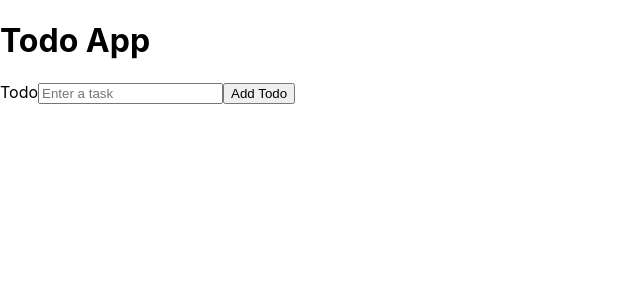
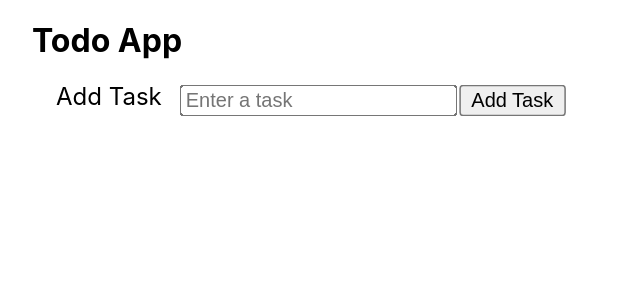
Before and after one commit to cng008/39.8_react-forms, a React (Create React App) app in the folder todo-app/: page / in a window 1280 px wide. Shown: the top 300 px of the page, without its empty margins (0-640 px from the left). Built offline with nearby package versions, Linux system fonts and the light colour scheme.

Commit message:
add styling

```diff
--- a/todo-app/src/App.css
+++ /dev/null
@@ -1,32 +0,0 @@
-.App {
-  text-align: left;
-}
-
-.App-logo {
-  animation: App-logo-spin infinite 20s linear;
-  height: 40vmin;
-}
-
-.App-header {
-  background-color: #282c34;
-  min-height: 100vh;
-  display: flex;
-  flex-direction: column;
-  align-items: center;
-  justify-content: center;
-  font-size: calc(10px + 2vmin);
-  color: white;
-}
-
-.App-link {
-  color: #61dafb;
-}
-
-@keyframes App-logo-spin {
-  from {
-    transform: rotate(0deg);
-  }
-  to {
-    transform: rotate(360deg);
-  }
-}
--- a/todo-app/src/App.js
+++ b/todo-app/src/App.js
@@ -1,6 +1,5 @@
 import React from 'react'
 import TodoList from './TodoList'
-import './App.css'
 
 const App = () => (
   <>
--- /dev/null
+++ b/todo-app/src/NewTodoForm.css
@@ -0,0 +1,14 @@
+.NewTodoForm-Label {
+  font-size: 1.5em;
+  margin: 0 1em;
+}
+
+.NewTodoForm-Input {
+  transform: scale(1.5);
+  margin: 0 3em;
+}
+
+button {
+  transform: scale(1.5);
+  margin: 0 2em;
+}
--- a/todo-app/src/NewTodoForm.js
+++ b/todo-app/src/NewTodoForm.js
@@ -1,5 +1,6 @@
 import React, { useState } from 'react'
 import { v4 as uuid } from 'uuid'
+import './NewTodoForm.css'
 
 /** render a form with one text input for the task to be created
  *
@@ -26,7 +27,7 @@ const NewTodoForm = ({ addTodo }) => {
     <>
       <form className="NewTodoForm">
         <label htmlFor="todo" className="NewTodoForm-Label">
-          Todo
+          Add Task
         </label>
         <input
           className="NewTodoForm-Input"
@@ -37,7 +38,7 @@ const NewTodoForm = ({ addTodo }) => {
           value={formData.todo}
           onChange={handleChange}
         />
-        <button onClick={handleSubmit}>Add Todo</button>
+        <button onClick={handleSubmit}>Add Task</button>
       </form>
     </>
   )
--- /dev/null
+++ b/todo-app/src/Todo.css
@@ -0,0 +1,5 @@
+.Todo {
+  display: flex;
+  align-items: center;
+  font-size: 1.1em;
+}
--- a/todo-app/src/Todo.js
+++ b/todo-app/src/Todo.js
@@ -1,4 +1,5 @@
 import React, { useState } from 'react'
+import './Todo.css'
 
 /** display a div with the task of the todo
  *
--- a/todo-app/src/TodoList.js
+++ b/todo-app/src/TodoList.js
@@ -15,14 +15,16 @@ const TodoList = () => {
     setTodo(todos => todos.filter(todo => todo.id !== id))
   }
   return (
-    <div>
+    <div className="ToDoList">
       <h1>Todo App</h1>
       <NewTodoForm addTodo={addTodo} />
-      <div className="TodoList-div">
+      <ul>
         {todos.map(({ id, todo }) => (
-          <Todo key={id} id={id} todo={todo} handleRemove={remove} />
+          <li>
+            <Todo key={id} id={id} todo={todo} handleRemove={remove} />
+          </li>
         ))}
-      </div>
+      </ul>
     </div>
   )
 }
--- a/todo-app/src/index.css
+++ b/todo-app/src/index.css
@@ -1,14 +1,15 @@
 body {
   margin: 0;
   padding: 0;
-  font-family: -apple-system, BlinkMacSystemFont, "Segoe UI", "Roboto", "Oxygen",
-    "Ubuntu", "Cantarell", "Fira Sans", "Droid Sans", "Helvetica Neue",
+  font-family: -apple-system, BlinkMacSystemFont, 'Segoe UI', 'Roboto', 'Oxygen',
+    'Ubuntu', 'Cantarell', 'Fira Sans', 'Droid Sans', 'Helvetica Neue',
     sans-serif;
   -webkit-font-smoothing: antialiased;
   -moz-osx-font-smoothing: grayscale;
+  margin: 0 2em;
 }
 
 code {
-  font-family: source-code-pro, Menlo, Monaco, Consolas, "Courier New",
+  font-family: source-code-pro, Menlo, Monaco, Consolas, 'Courier New',
     monospace;
 }
```
